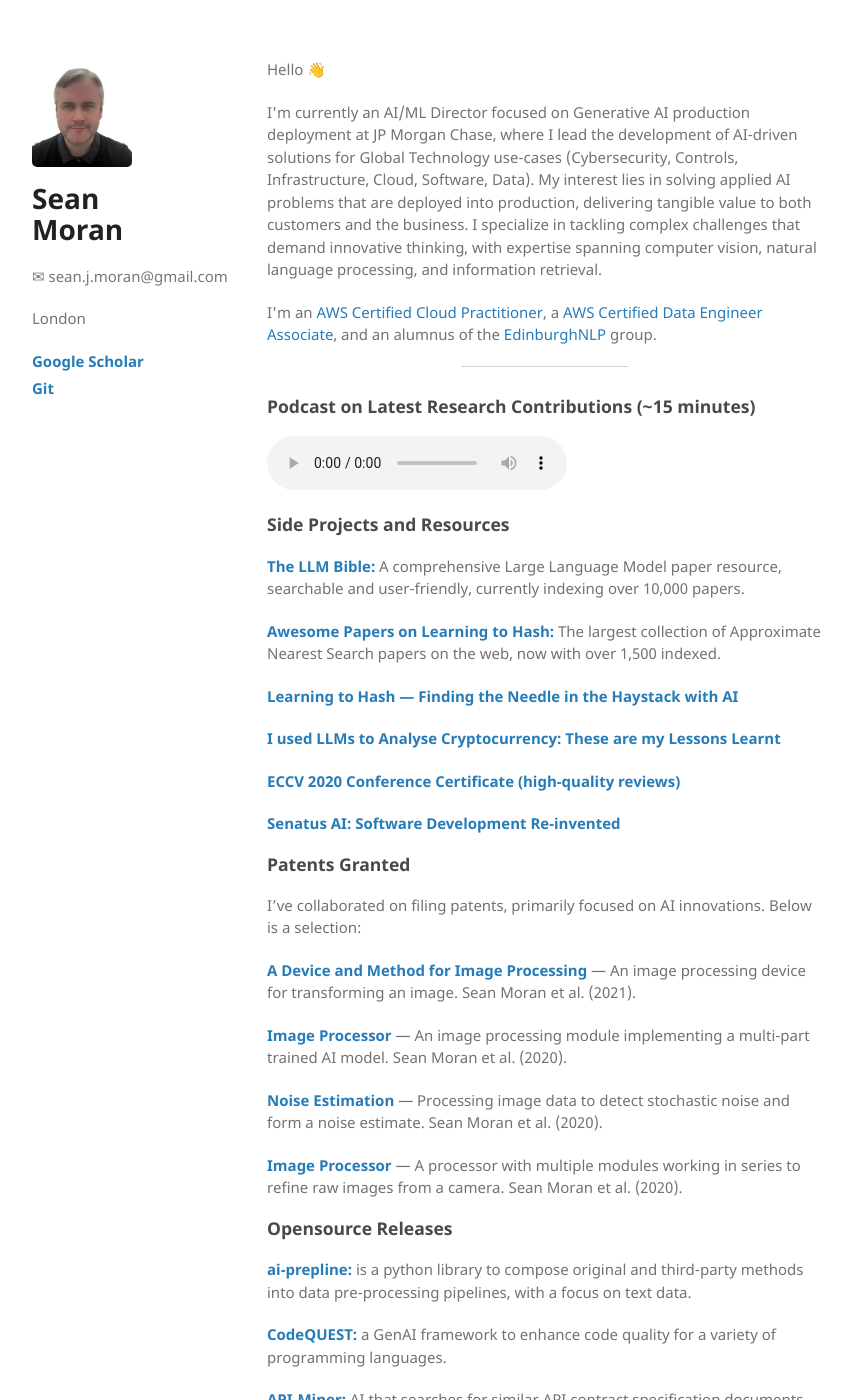
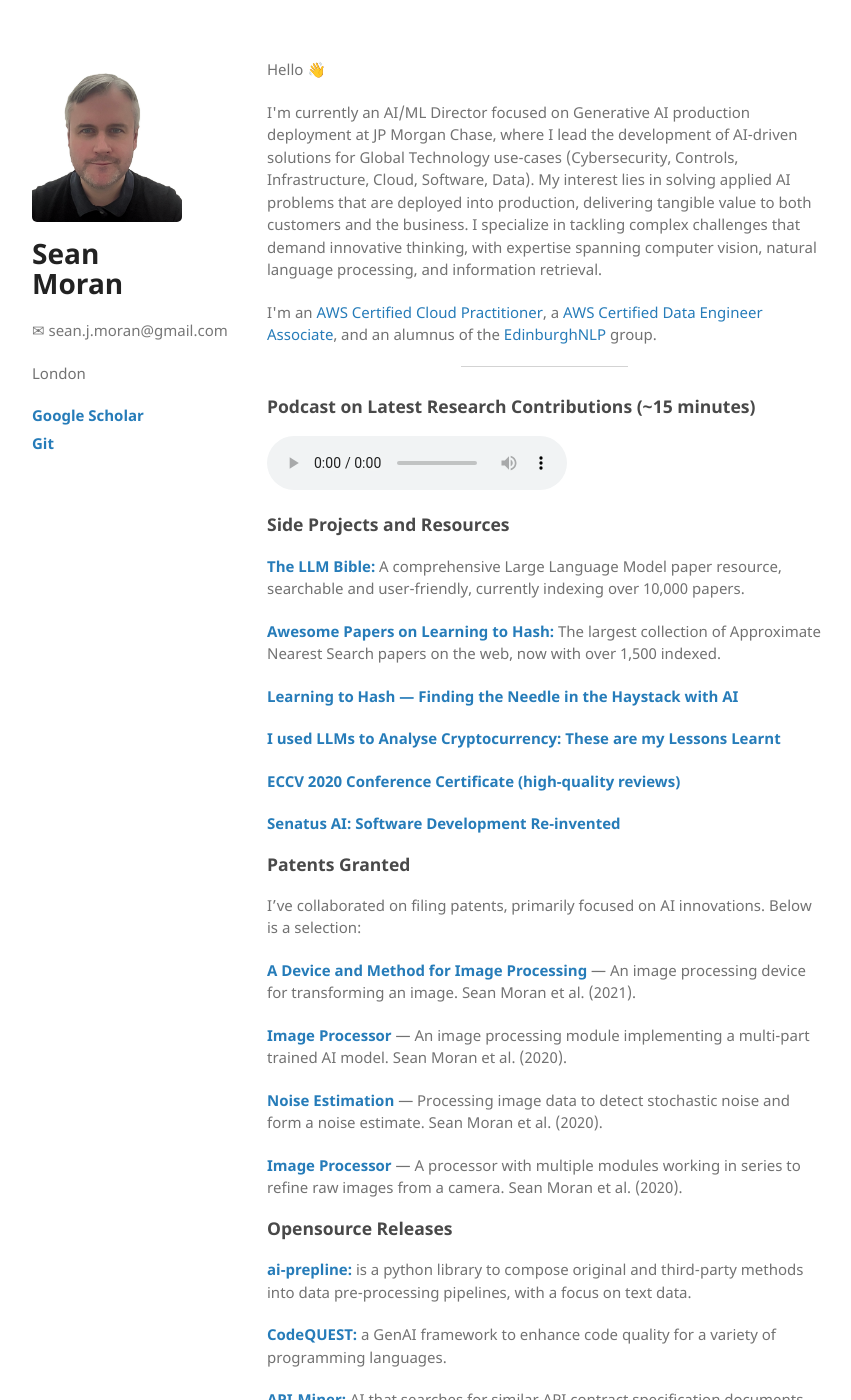
Before and after one commit to sjmoran/sjmoran.github.io, a Jekyll site: the page built from index.html, in a window 1280 px wide and 1400 px high. Shown: the whole window, without its empty margins (26-877 px from the left). Built offline with Jekyll 4.4.1, drawn with Linux system fonts in a browser that asks for light colours.

Commit message:
Update style.scss

```diff
--- a/assets/css/style.scss
+++ b/assets/css/style.scss
@@ -8,7 +8,7 @@
     -moz-border-radius: 5px;
     border-radius: 5px;
     margin-bottom: 10px;
-    width: 100px;  /* Set the desired width */
+    width: 150px;  /* Set the desired width */
     height: auto; /* Set the desired height */
 }
 
```
